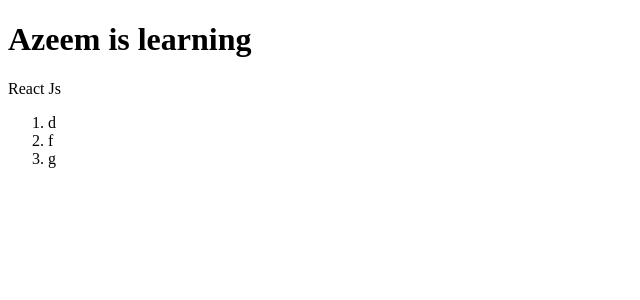
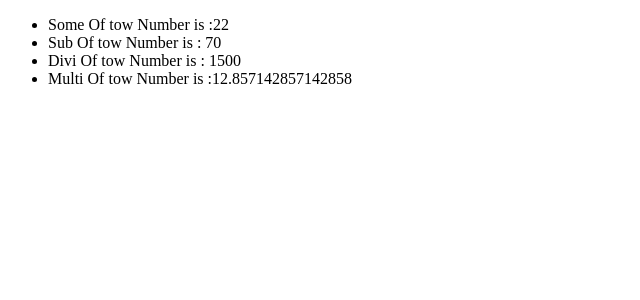
Before and after one commit to HafizAzeem/Live-Covid-Tracker, a React (Create React App) app: page / in a window 1280 px wide. Shown: the top 300 px of the page, without its empty margins (0-640 px from the left). Built offline with nearby package versions, Linux system fonts and the light colour scheme.

Commit message:
react calculator

```diff
--- a/src/App.jsx
+++ b/src/App.jsx
@@ -1,15 +1,13 @@
-import React from "react";
-import Heading from "./Heading";
-import Para from "./Para";
-import List from "./List";
 
-function App(){
-        return(
-                <>
-                        <Heading/>
-                        <Para/>
-                        <List/>
-                </>
-        )
+const azeem= 'Azeem is a web deveoper '
+
+const office = 'Where is your office '
+
+function good(){
+        var test='Test Developer '
+        return test
 }
-export default App
+
+export default azeem;
+
+export { office, good }
--- a/src/Heading.jsx
+++ /dev/null
@@ -1,6 +0,0 @@
-import React from "react";
-
-function Heading(){
-        return        <h1>Azeem is learning </h1>
-}
-export default Heading
--- /dev/null
+++ b/src/components/Sum.jsx
@@ -0,0 +1,17 @@
+import React from "react";
+
+function sum(one,two){
+   return (one+two)
+}
+
+function sub(one,two){
+        return (one-two)
+}
+
+function mult(one, two){
+        return (one*two)
+}
+function dev(one, two){
+        return(one/two)
+}
+export {sum,sub,mult, dev }
--- a/src/index.js
+++ b/src/index.js
@@ -1,9 +1,14 @@
 import React from "react";
-import  ReactDOM from "react-dom";
-import App from "./App";
+import ReactDOM  from "react-dom";
+import {sum,sub, mult, dev} from "./components/Sum";
 ReactDOM.render(
-      <>
-           <App/>
-      </>,
-      document.getElementById('root')
-)
+        <>
+           <ul>
+               <li>Some Of tow Number is :{sum(2,20)} </li>
+               <li>Sub Of tow Number is : {sub(100,30)} </li>
+               <li>Divi Of tow Number is : {mult(50,30)}</li>
+               <li>Multi Of tow Number is :{dev(90,7)} </li>
+           </ul>
+        </>,
+        document.getElementById('root')
+);
```
